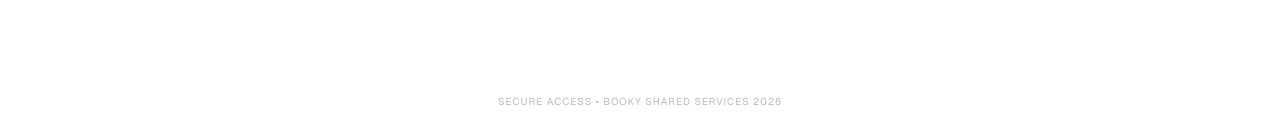
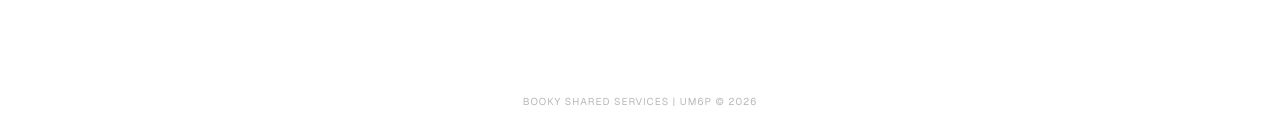
Before and after one commit to sam-sci-ma/bmbookie, a Next.js app: page /auth/login in a window 1280 px wide. Shown: the part 667-797 px from the top of the page. Built offline with nearby package versions, Linux system fonts and the light colour scheme; no server answers.

Commit message:
proxy adjusted 3

```diff
--- a/app/auth/login/page.tsx
+++ b/app/auth/login/page.tsx
@@ -1,5 +1,5 @@
 import { LoginForm } from "@/components/login-form";
-import { Navbar } from "@/components/home/Navbar"; // Imported your component
+import { Navbar } from "@/components/home/Navbar";
 import { createClient } from "@/lib/supabase/server";
 import { redirect } from "next/navigation";
 
@@ -18,8 +18,9 @@ export default async function Page() {
 
     const role = profile?.role?.toLowerCase();
 
-    // 2. Absolute Path Redirects
-    if (role === "admin") {
+    // 2. UPDATED: Systematic Tiered Redirects
+    // Check for both 'admin' and 'superadmin' roles
+    if (role === "admin" || role === "superadmin") {
       return redirect("/protected/admin");
     } else {
       return redirect("/dashboard");
@@ -41,9 +42,9 @@ export default async function Page() {
         </div>
       </main>
 
-      {/* Optional: Small footer for consistent branding */}
+      {/* Small footer for consistent branding */}
       <footer className="py-6 text-center text-[10px] text-muted-foreground uppercase tracking-widest opacity-50">
-        Secure Access • Booky Shared Services 2026
+       Booky Shared Services | UM6P &copy; {new Date().getFullYear()}
       </footer>
     </div>
   );
```
